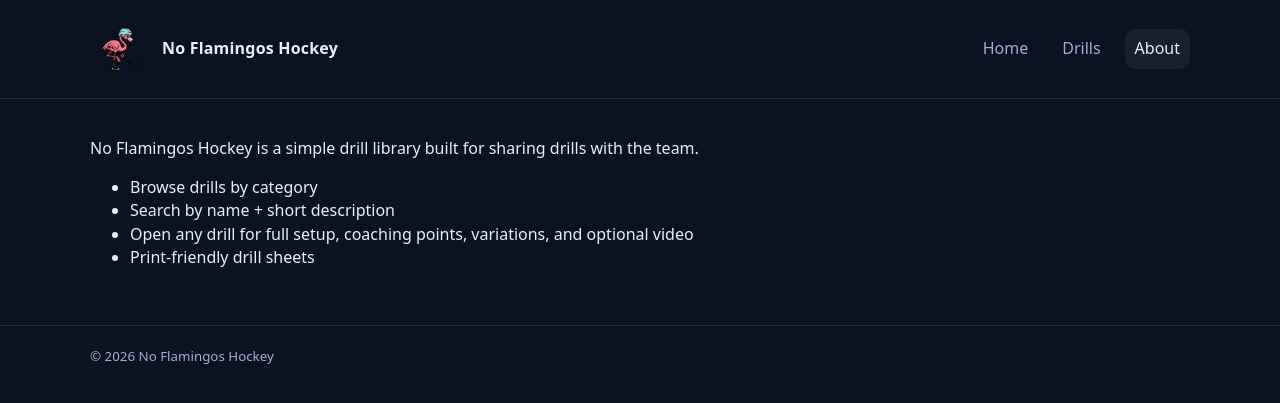
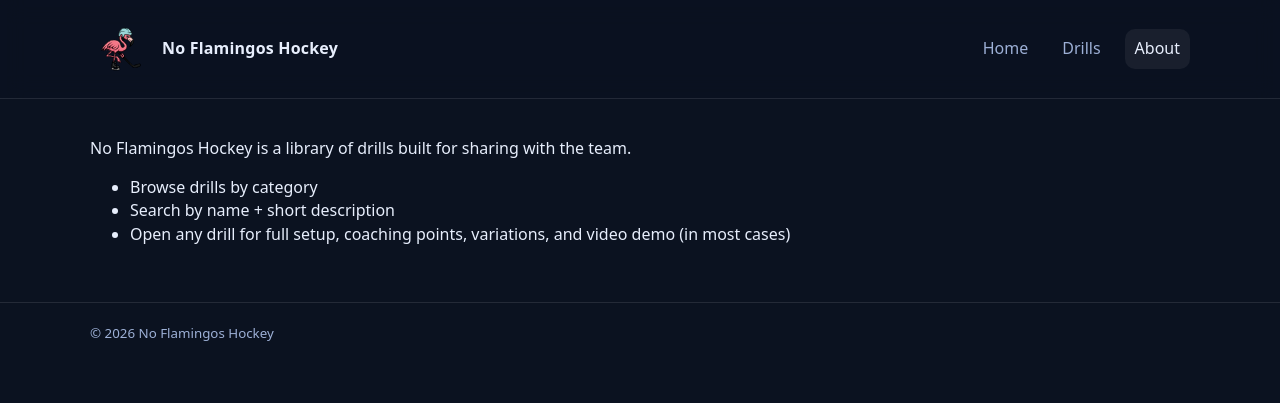
Before and after one commit to noflamingos/noflamingos.github.io, a Jekyll site: the page built from about.md, in a window 1280 px wide. Shown: the top 403 px of the page. Built offline with Jekyll 4.4.1, drawn with Linux system fonts in a browser that asks for light colours.

Commit message:
Update about.md

```diff
--- a/about.md
+++ b/about.md
@@ -4,9 +4,8 @@ layout: default
 permalink: /about/
 ---
 
-No Flamingos Hockey is a simple drill library built for sharing drills with the team.
+No Flamingos Hockey is a library of drills built for sharing with the team.
 
 - Browse drills by category
 - Search by name + short description
-- Open any drill for full setup, coaching points, variations, and optional video
-- Print-friendly drill sheets
+- Open any drill for full setup, coaching points, variations, and video demo (in most cases)
```
